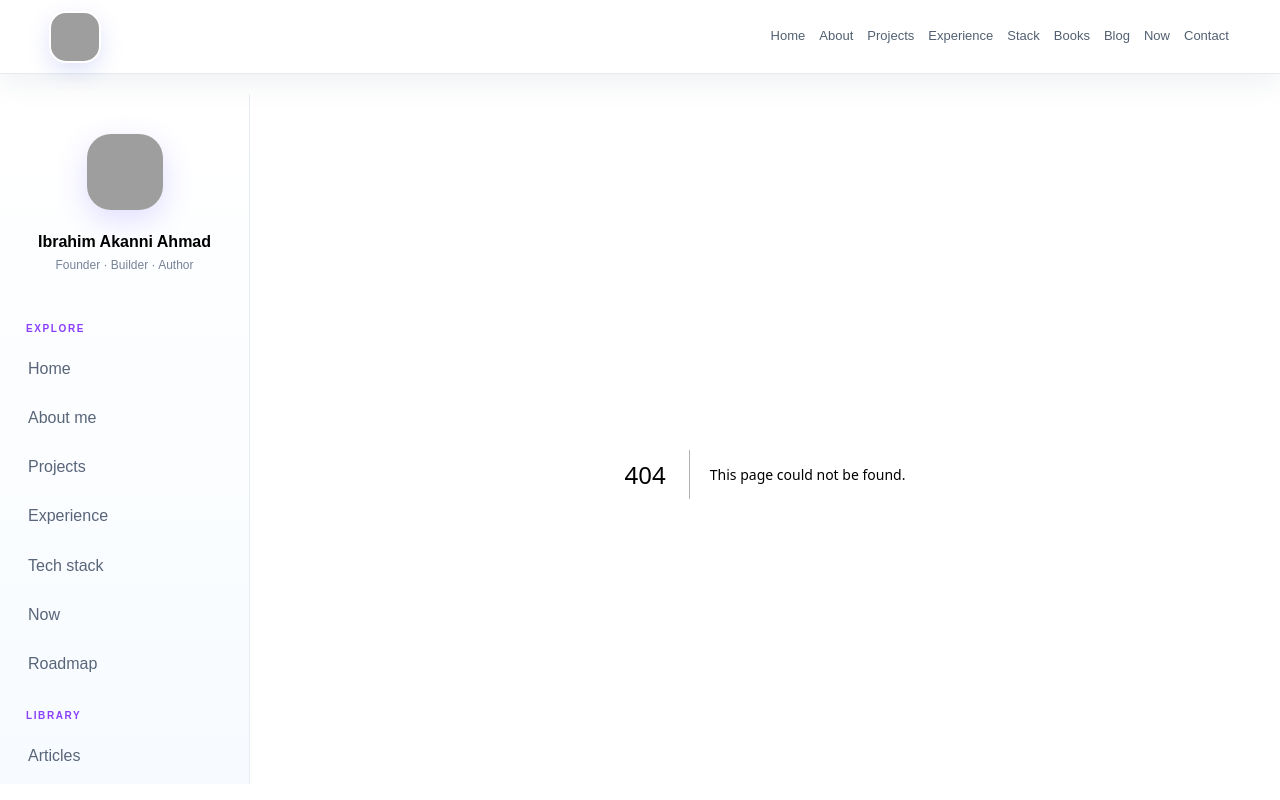
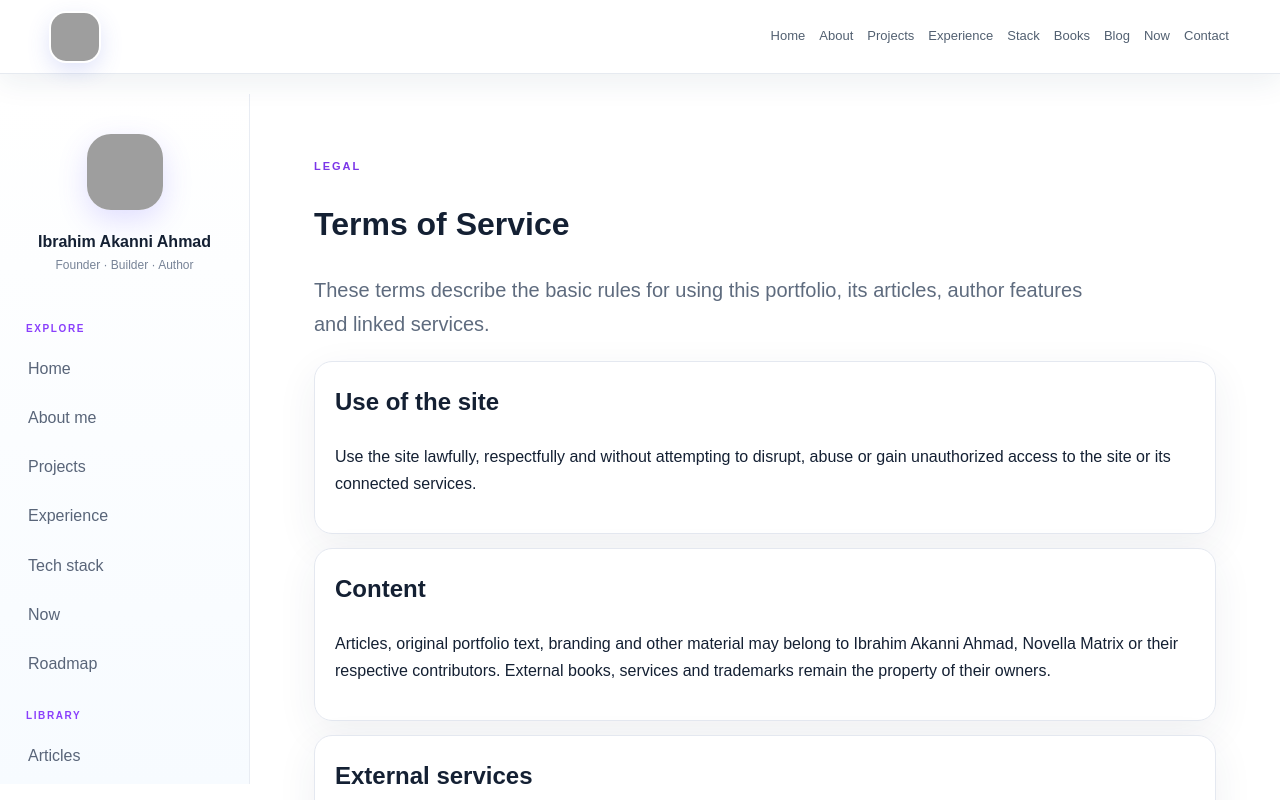
Before and after one commit to Stevebook001/Akode, a Next.js app: page /terms in a window 1280 px wide. Before the commit this address had no page. Shown: the top 800 px of the page. Built offline with nearby package versions, Linux system fonts and the light colour scheme; grey boxes are pictures that could not be loaded.

Commit message:
Add portfolio legal and author policy pages

```diff
--- /dev/null
+++ b/app/terms/page.tsx
@@ -0,0 +1 @@
+export const metadata={title:"Terms of Service | Ibrahim Akanni Ahmad"}; export default function Terms(){return <main className="page"><p className="eyebrow">LEGAL</p><h1>Terms of Service</h1><p className="lead">These terms describe the basic rules for using this portfolio, its articles, author features and linked services.</p><section className="policy-list"><div className="card"><h2>Use of the site</h2><p>Use the site lawfully, respectfully and without attempting to disrupt, abuse or gain unauthorized access to the site or its connected services.</p></div><div className="card"><h2>Content</h2><p>Articles, original portfolio text, branding and other material may belong to Ibrahim Akanni Ahmad, Novella Matrix or their respective contributors. External books, services and trademarks remain the property of their owners.</p></div><div className="card"><h2>External services</h2><p>Links to projects, publishers, stores and other services take you to third-party destinations. Their own terms and policies apply there.</p></div><div className="card"><h2>Changes</h2><p>The portfolio and these terms may change as the ecosystem develops. The current version published on this page is the applicable version for this website.</p></div></section></main>}
```
